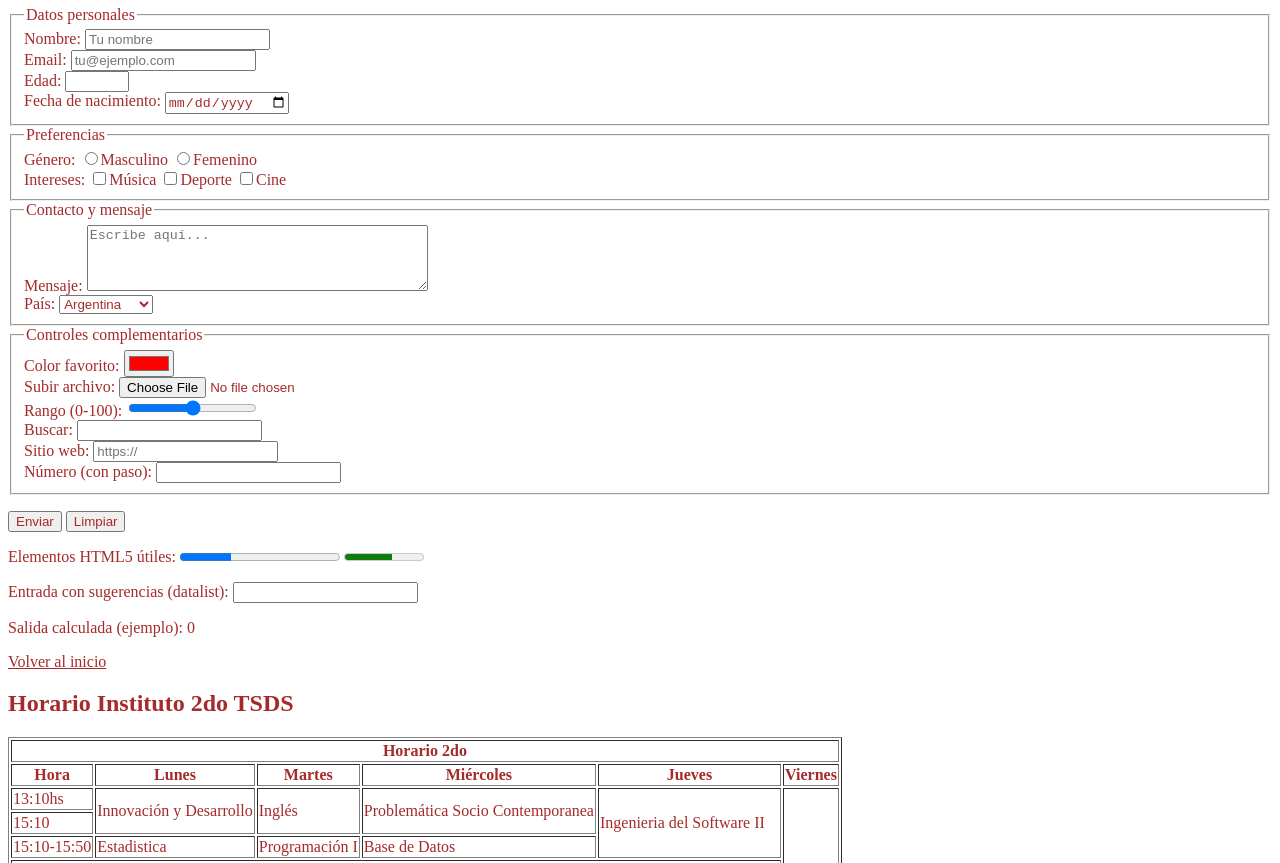
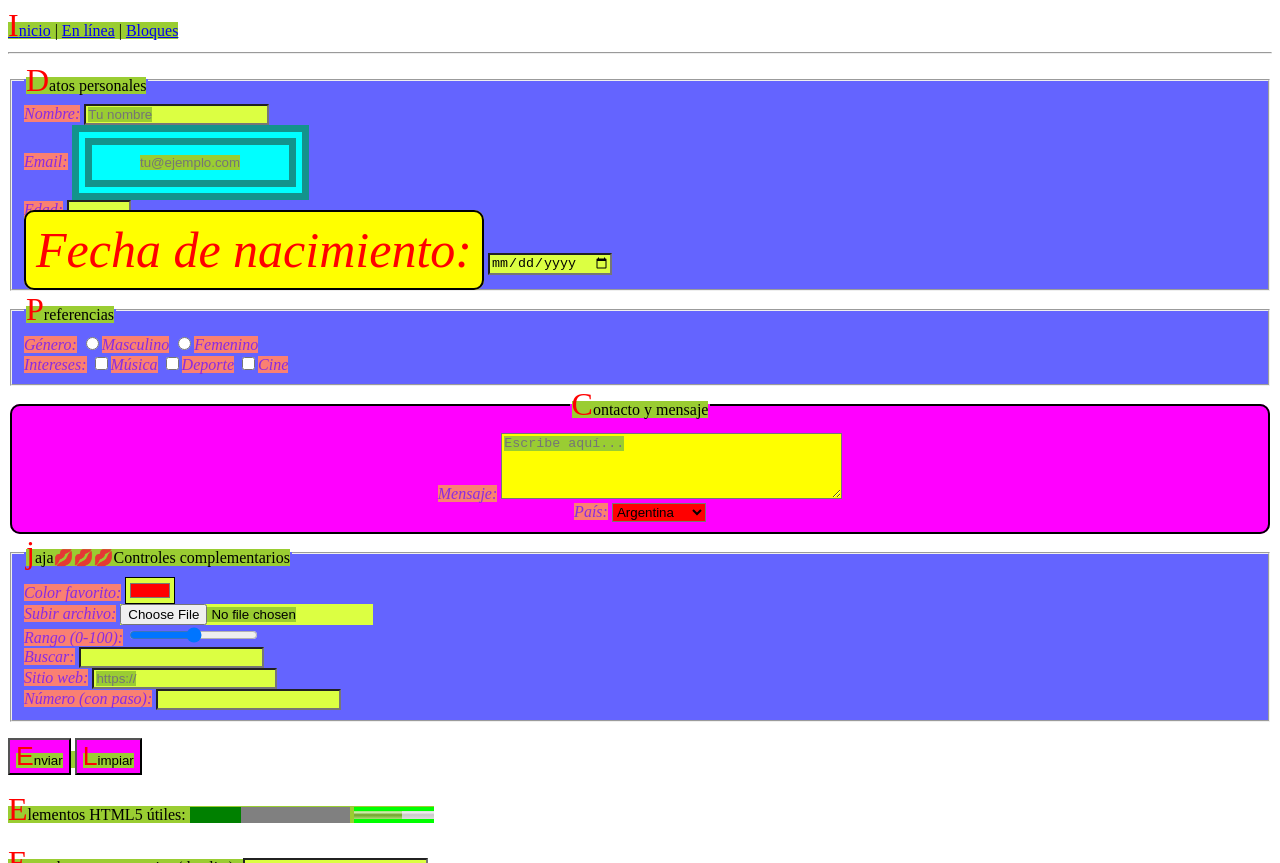
Before and after one commit to fusteraquiles-cyber/Ingenieria2, a website: page form-elements.html in a window 1280 px wide. Shown: the part 110-973 px from the top of the page. Drawn offline with Linux system fonts and the light colour scheme.

Commit message:
Añadir estilos CSS y mejorar la estructura de formularios y tablas

```diff
--- /dev/null
+++ b/css/styles.css
@@ -0,0 +1,88 @@
+label {
+        font-style: italic;
+        color:blueviolet;
+        background-color: salmon;
+    }
+    fieldset {
+        background-color: rgb(100, 100, 255);
+    }
+
+    input {
+        background-color: rgb(220, 255, 66);
+    }
+    textarea {
+        background-color: rgb(255, 255, 0);
+    }
+    select {
+        background-color: rgb(255, 0, 0);
+    }
+    button {
+        background-color: rgb(255, 0, 255);
+    }
+    progress {
+        background-color: rgb(0, 255, 255);
+    }
+    meter {
+        background-color: rgb(0, 255, 0);
+    }
+    table {
+        font-size: 30px;
+    }
+    .titulo {
+        font-size: 50px;
+        color: rgb(255, 0, 0);
+        background-color: rgb(255, 255, 0);
+        border: 2px solid rgb(0, 0, 0);
+        border-radius: 10px;
+        padding: 10px;
+        text-align: center;
+    }
+    .body {
+        background-color: rgb(255, 0, 255);
+        border: 2px solid rgb(0, 0, 0);
+        border-radius: 10px;
+        padding: 10px;
+        text-align: center;
+}
+#email {
+    background-color: rgb(0, 255, 255);
+    border: 20px double rgb(19, 147, 140);
+    padding: 10px;
+    text-align: center;
+}
+td[rowspan], th[rowspan] {
+    background-color: rgb(255, 255, 0);
+    border: 2px solid rgb(0, 0, 0);
+    border-radius: 10px;
+    padding: 10px;
+    text-align: center;
+}
+input[type="submit"], input[type="reset"] {
+    background-color: rgb(255, 0, 255);
+    border: 2px solid rgb(255, 0, 0);
+    border-radius: 10px;
+    padding: 10px;
+    text-align: center;
+}
+input:focus {
+    background-color: rgb(232, 232, 232);
+    border: 2px solid rgb(255, 0, 0);
+    border-radius: 10px;
+    padding: 10px;
+    text-align: center;
+}
+::first-letter {
+    font-size: 200%;
+    color: rgb(255, 0, 0);
+}
+::first-line {
+    font-style: unset;
+    background-color: yellowgreen;
+}
+button:hover {
+background-color:rgb(0, 27, 100);
+color:rgb(253, 32, 32);
+}
+.importante::before{
+    content:"jaja💋💋💋"
+}
--- a/form-elements.html
+++ b/form-elements.html
@@ -4,6 +4,7 @@
   <meta charset="utf-8">
   <meta name="viewport" content="width=device-width,initial-scale=1">
   <title>Ejemplos de formularios</title>
+  <link rel="stylesheet" href="css/styles.css">
 </head>
 <body>
   <header>
@@ -29,7 +30,7 @@
         <label for="edad">Edad:</label>
         <input type="number" id="edad" name="edad" min="0" max="120">
         <br>
-        <label for="nacimiento">Fecha de nacimiento:</label>
+        <label class="titulo" for="nacimiento">Fecha de nacimiento:</label>
         <input type="date" id="nacimiento" name="nacimiento">
       </fieldset>
 
@@ -45,7 +46,7 @@
         <input type="checkbox" id="i3" name="interes" value="cine"><label for="i3">Cine</label>
       </fieldset>
 
-      <fieldset>
+      <fieldset class="body">
         <legend>Contacto y mensaje</legend>
         <label for="mensaje">Mensaje:</label>
         <textarea id="mensaje" name="mensaje" rows="4" cols="40" placeholder="Escribe aquí..."></textarea>
@@ -64,7 +65,7 @@
       </fieldset>
 
       <fieldset>
-        <legend>Controles complementarios</legend>
+        <legend class="importante">Controles complementarios</legend>
         <label for="color">Color favorito:</label>
         <input type="color" id="color" name="color" value="#ff0000">
         <br>
@@ -83,13 +84,6 @@
         <label for="numero">Número (con paso):</label>
         <input type="number" id="numero" name="numero" step="0.5">
       </fieldset>
-      <style>
-        * {
-            color:brown;
-        }
-
-      </style>
-
       <p>
         <button type="submit">Enviar</button>
         <button type="reset">Limpiar</button>
@@ -131,7 +125,7 @@
     	<td>13:10hs</td>
         <td rowspan="2">Innovaci&oacute;n y Desarrollo</td>
         <td rowspan="2">Inglés</td>
-        <td rowspan="2">Problem&aacute;tica Socio Contemporanea</td>
+        <td rowspan="2" id="email">Problem&aacute;tica Socio Contemporanea</td>
         <td rowspan="3">Ingenieria del Software II</td>
         <td rowspan="9">&nbsp;</td>
     </tr>
```
Also changed, not shown: inde.html (added, +11 -0 lines), index.html (+5 -1 lines).
